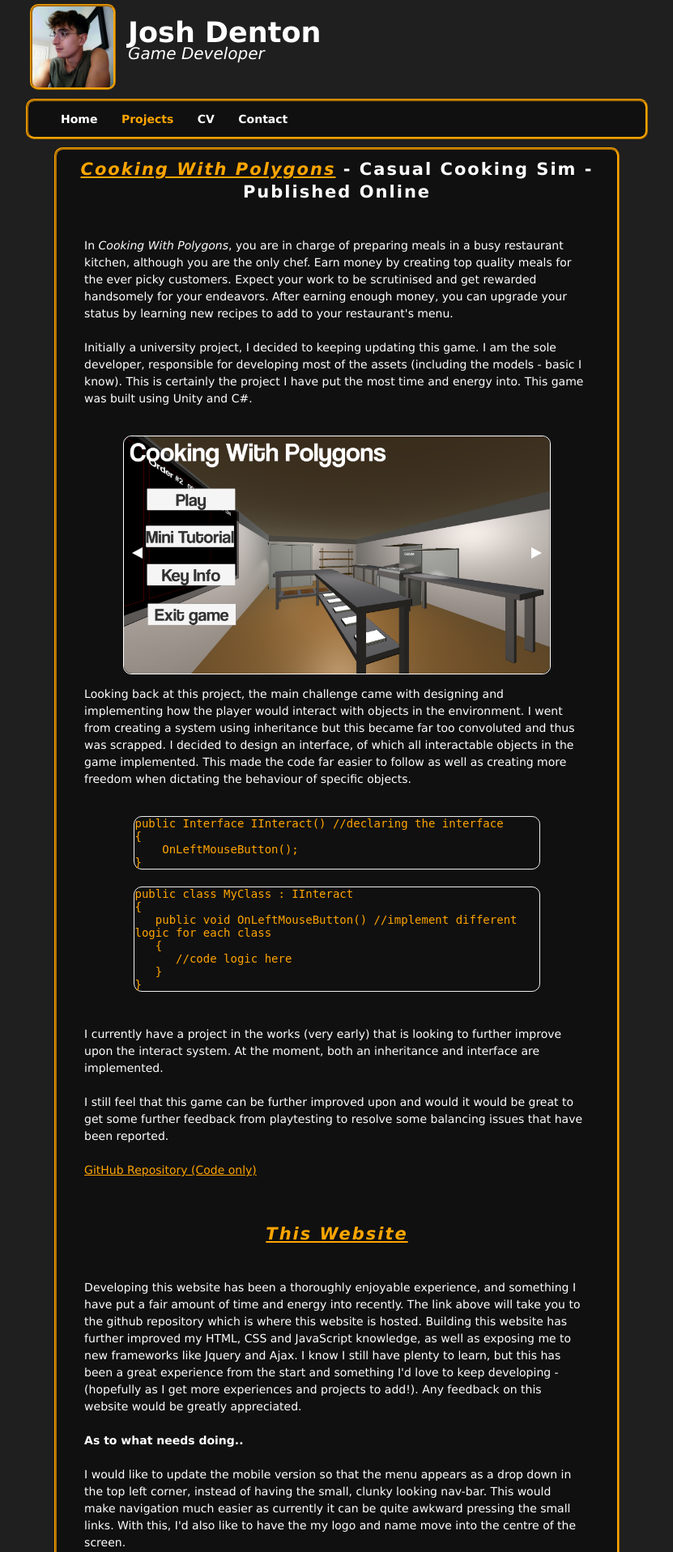
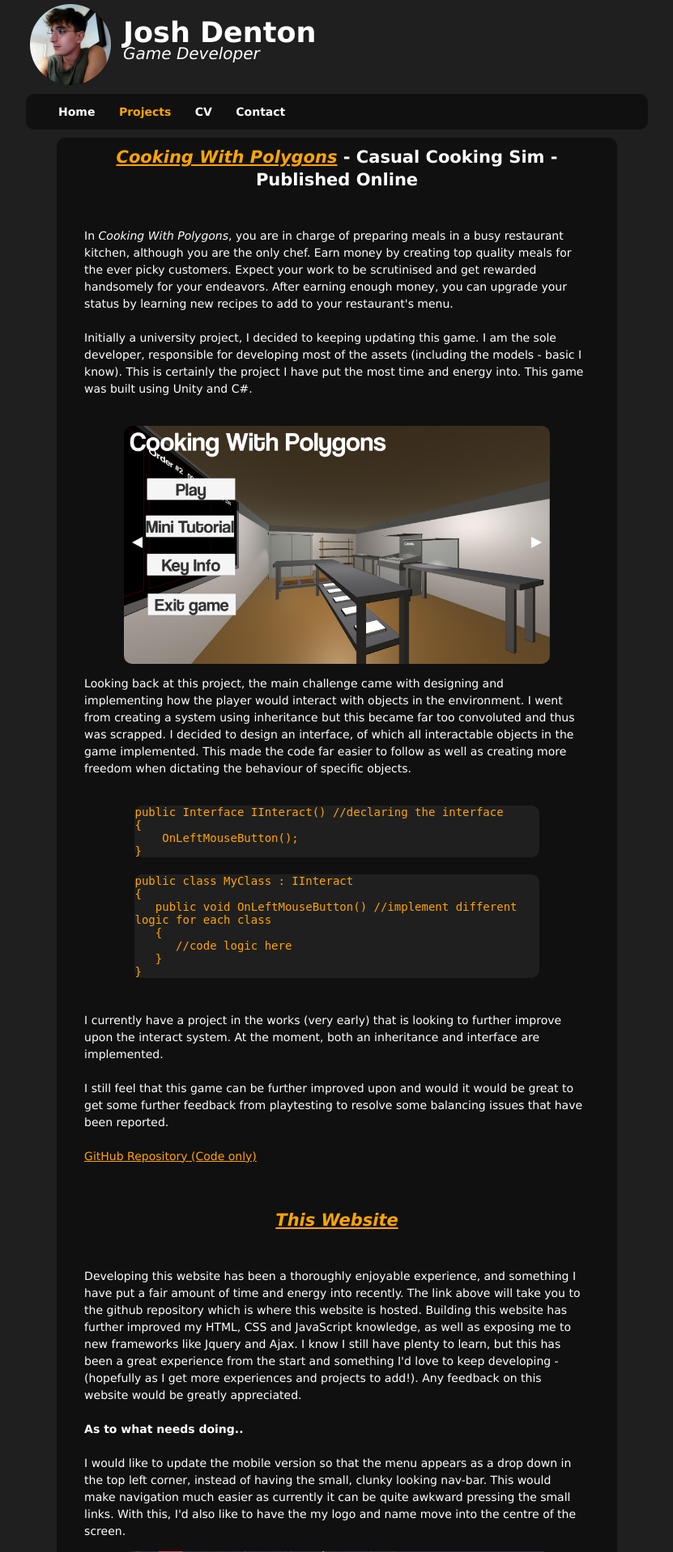
Before and after one commit to joshuadenton5/joshuadenton.github.io, a PHP site: page /PersonalProjects/index.html in a window 1280 px wide. Shown: the top 1917 px of the page at 81% size, without its empty margins (224-1055 px from the left). Run offline with PHP 8.4, Linux system fonts and the light colour scheme; some libraries are stand-ins or nearby versions.

Commit message:
removed borders....for now

```diff
--- a/bodies/projects.html
+++ b/bodies/projects.html
@@ -36,7 +36,7 @@
                     scrapped. I decided to design an interface, of which all interactable objects in the game implemented. This made the code far easier
                     to follow as well as creating more freedom when dictating the behaviour of specific objects.
                     <br /><br />
-                    <div id="code">
+                    <div class="border-format" id="code">
                         <code>
                             public Interface IInteract() //declaring the interface<br />
                             { <br />
@@ -44,7 +44,7 @@
                             }
                         </code>
                     </div><br />
-                    <div id="code">
+                    <div class="border-format" id="code">
                         <code>
                             public class MyClass : IInteract<br />
                             {<br />
--- a/css/style.css
+++ b/css/style.css
@@ -12,7 +12,7 @@ body {
     background-color: rgb(31, 31, 31)
 }
 .border-format {
-    border: ridge;
+    border: thin;
     border-radius: 10px;
     border-width: medium;
     border-color: orange;
@@ -26,7 +26,7 @@ body {
     margin: auto;
     margin-bottom: 10px;
     line-height: 30px;
-    border: ridge;
+    border: thin;
     border-radius: 10px;
     border-width: medium;
     border-color: orange;
@@ -35,7 +35,7 @@ body {
     width: 90%;
     margin: auto;
     background-color: rgb(16, 16, 16);
-    border: ridge;
+    border: thin;
     border-radius: 10px;
     border-width: medium;
     border-color: orange;
@@ -51,6 +51,7 @@ body {
 #logo img{
     height:100px;
     width:100px;
+    border-radius:50%;
 }
 .tag {
     white-space: nowrap;
@@ -148,9 +149,7 @@ body {
 
 #project-all h2 {
     text-align: center;
-    margin-bottom: 10px;
     margin-top:10px;
-    letter-spacing:2px;
     line-height:28px;
 }
 
@@ -178,7 +177,7 @@ body {
     background-size: cover;
     background-attachment: fixed;
     margin: 5px;
-    border: ridge;
+    border: thin;
     border-radius: 10px;
     border-width: thin;
     border-color: white;
@@ -193,7 +192,7 @@ body {
     background-size: cover;
     background-attachment: fixed;
     margin: auto;
-    border: ridge;
+    border: thin;
     border-radius: 10px;
     border-width: thin;
     border-color: white;
@@ -201,14 +200,11 @@ body {
     height:auto;
 }
 #code {
-    background-color: rgb(16, 16, 16);
+    background-color: rgb(31, 31, 31);
     color: orange;
     line-height: normal;
     width: 80%;
     margin: auto;
-    border-radius: 10px;
-    border:ridge;
-    border-width:thin;
 }
 
 #showcase-projects img {
```
